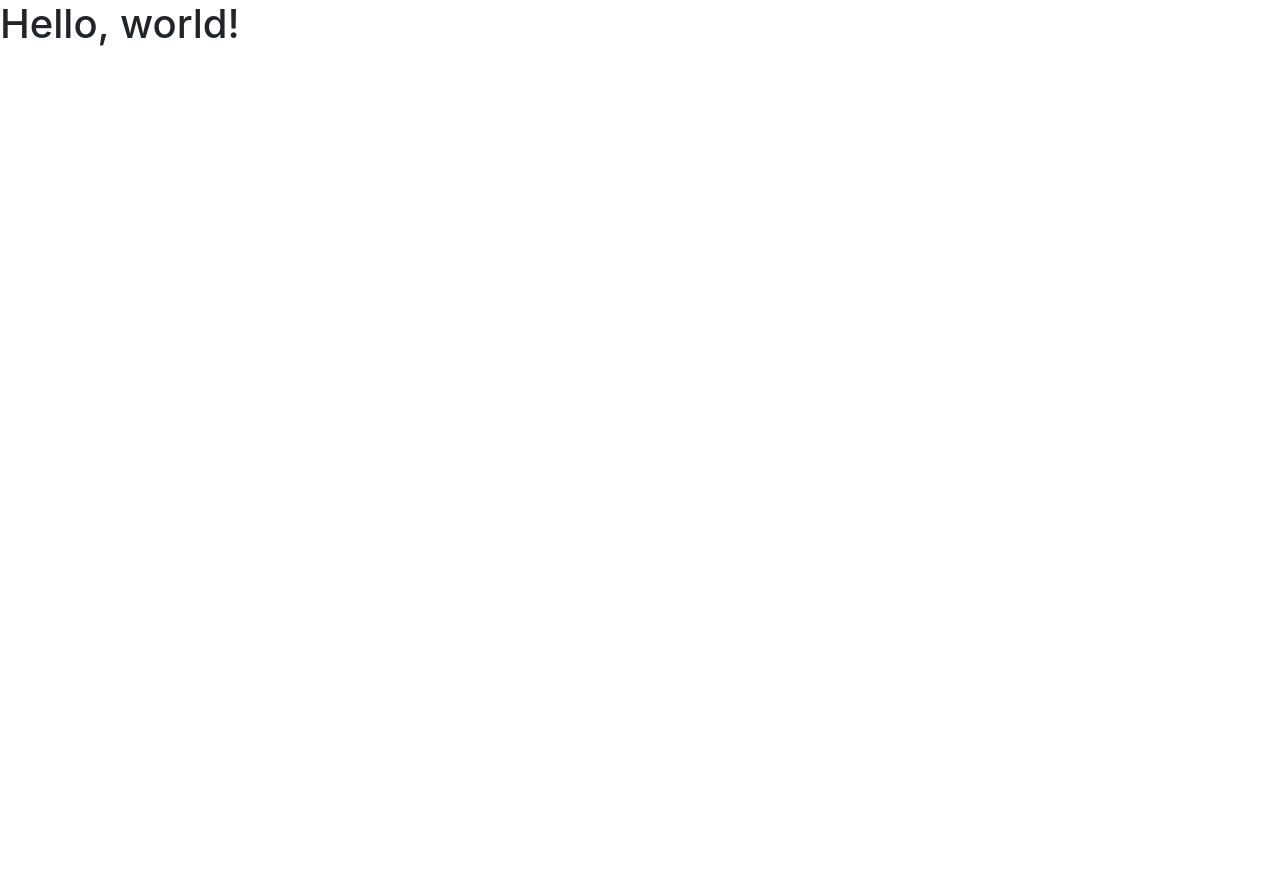
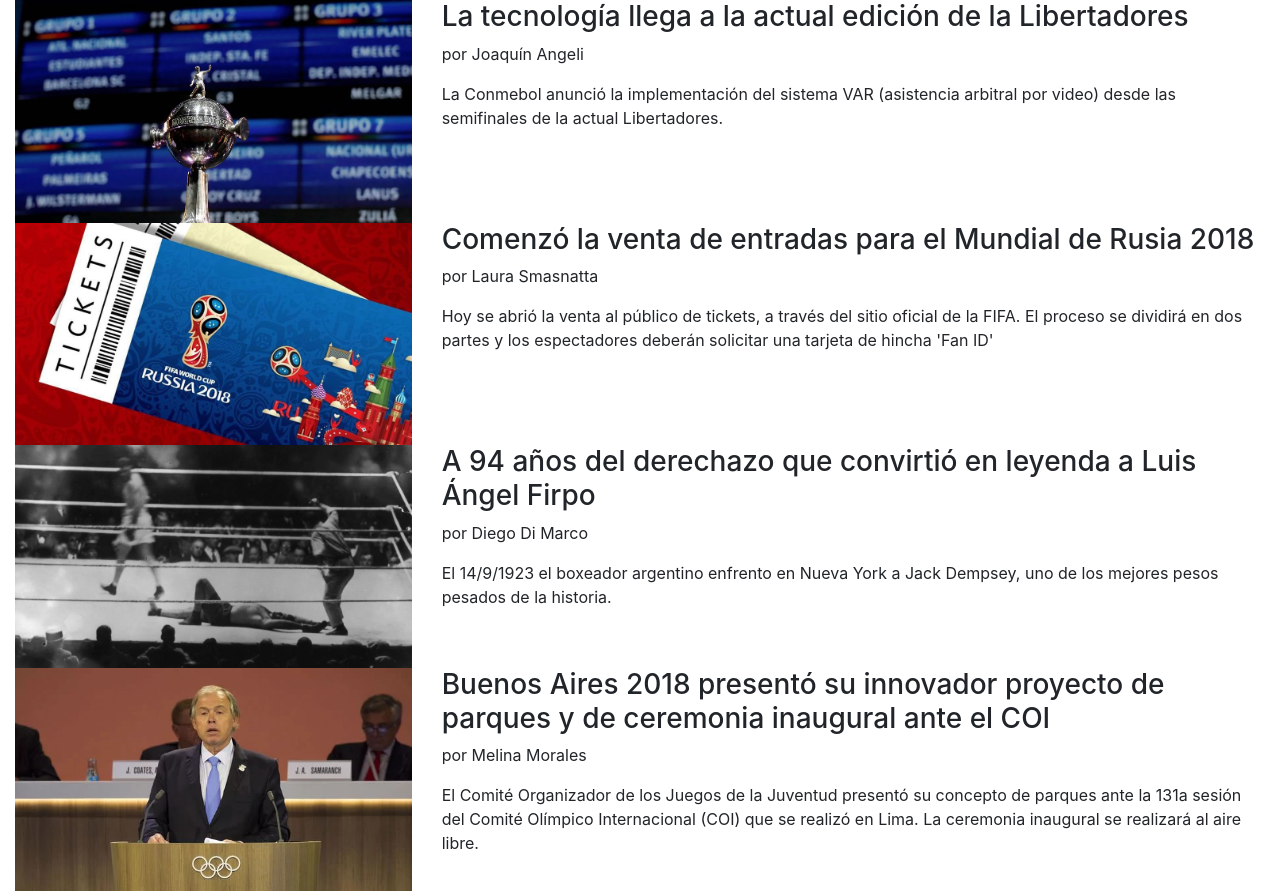
Before and after one commit to ncardaci/PWFE-M1-03, a plain HTML site: page index.html in a window 1280 px wide. Before the commit the page ends 800 px from the top, so only its background shows below. Drawn offline with nearby package versions, Linux system fonts and the light colour scheme.

Commit message:
Maqueteando Noticias con Grid

```diff
--- a/index.html
+++ b/index.html
@@ -8,10 +8,56 @@
     <!-- Bootstrap CSS -->
     <link rel="stylesheet" href="https://stackpath.bootstrapcdn.com/bootstrap/4.3.1/css/bootstrap.min.css" integrity="sha384-ggOyR0iXCbMQv3Xipma34MD+dH/1fQ784/j6cY/iJTQUOhcWr7x9JvoRxT2MZw1T" crossorigin="anonymous">
 
-    <title>Hello, world!</title>
+    <title>DeporteXtremo</title>
   </head>
   <body>
-    <h1>Hello, world!</h1>
+
+    <main class="container-fluid">
+      <!-- Inicio Noticia nro 1-->
+      <article class="row">
+        <div class="col-12 col-md-4">
+          <img src="img/sorteo-libertadores.jpg" class="img-fluid">
+        </div>
+        <div class="col-12 col-md-8">
+          <h3>La tecnología llega a la actual edición de la Libertadores</h3>
+          <p>por Joaquín Angeli</p>
+          <p>La Conmebol anunció la implementación del sistema VAR (asistencia arbitral por video) desde las semifinales de la actual Libertadores.</p>
+        </div>
+      </article>
+       <!-- Inicio Noticia nro 2-->
+      <article class="row">
+        <div class="col-12 col-md-4">
+          <img src="img/tickets-rusia-mundial.jpg" class="img-fluid">
+        </div>
+        <div class="col-12 col-md-8">
+          <h3>Comenzó la venta de entradas para el Mundial de Rusia 2018</h3>
+          <p>por Laura Smasnatta</p>
+          <p>Hoy se abrió la venta al público de tickets, a través del sitio oficial de la FIFA. El proceso se dividirá en dos partes y los espectadores deberán solicitar una tarjeta de hincha 'Fan ID'</p>
+        </div>
+      </article>
+       <!-- Inicio Noticia nro 3-->
+      <article class="row">
+        <div class="col-12 col-md-4">
+          <img src="img/firpo.jpg" class="img-fluid">
+        </div>
+        <div class="col-12 col-md-8">
+          <h3>A 94 años del derechazo que convirtió en leyenda a Luis Ángel Firpo</h3>
+          <p>por Diego Di Marco</p>
+          <p>El 14/9/1923 el boxeador argentino enfrento en Nueva York a Jack Dempsey, uno de los mejores pesos pesados de la historia.</p>
+        </div>
+      </article>
+       <!-- Inicio Noticia nro 4-->
+      <article class="row">
+        <div class="col-12 col-md-4">
+          <img src="img/buenos-aires.jpg" class="img-fluid">
+        </div>
+        <div class="col-12 col-md-8">
+          <h3>Buenos Aires 2018 presentó su innovador proyecto de parques y de ceremonia inaugural ante el COI</h3>
+          <p>por Melina Morales</p>
+          <p>El Comité Organizador de los Juegos de la Juventud presentó su concepto de parques ante la 131a sesión del Comité Olímpico Internacional (COI) que se realizó en Lima. La ceremonia inaugural se realizará al aire libre.</p>
+        </div>
+      </article>
+    </main>
 
     <!-- Optional JavaScript -->
     <!-- jQuery first, then Popper.js, then Bootstrap JS -->
```
Also changed, not shown: 1 other file.
